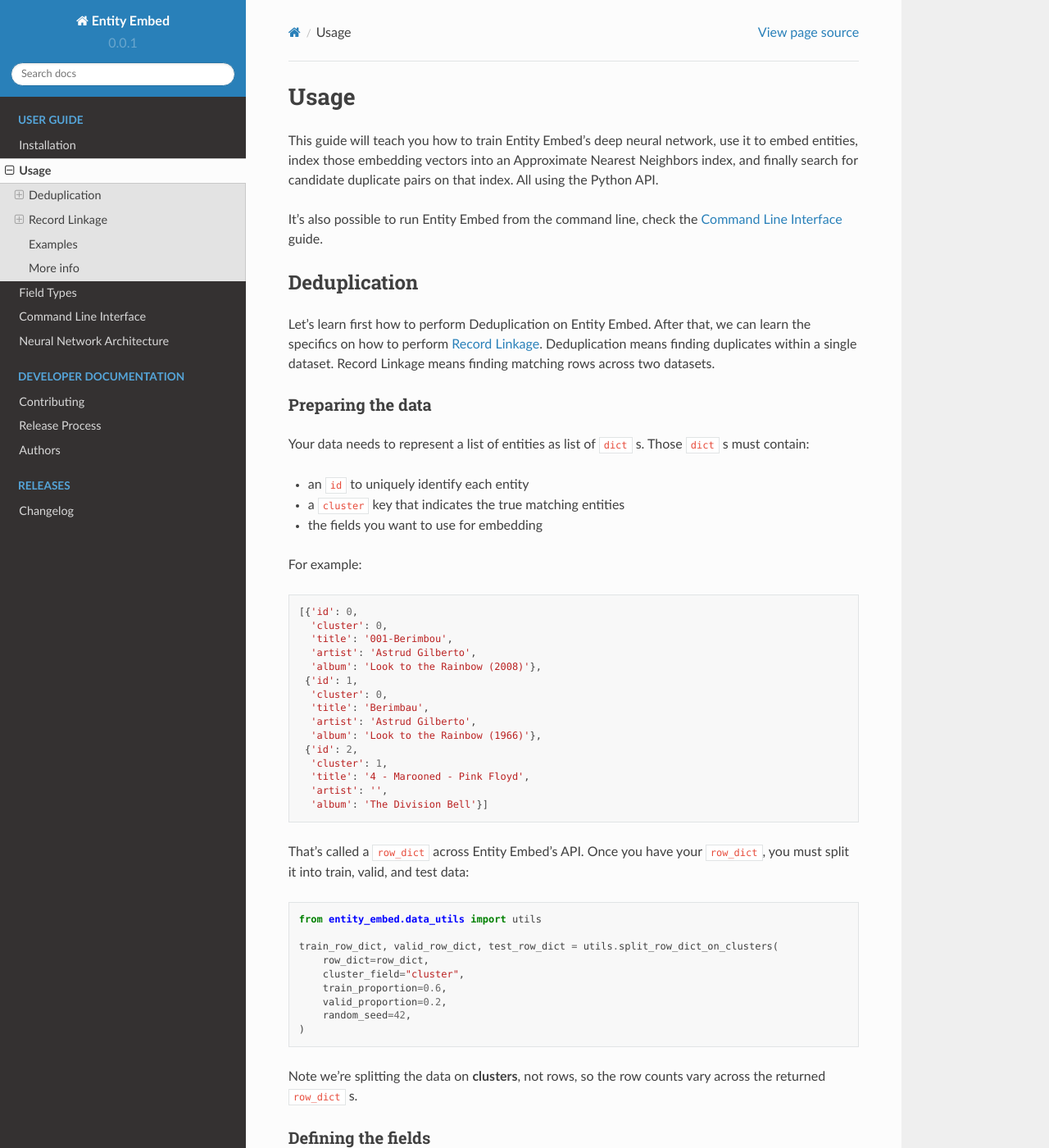
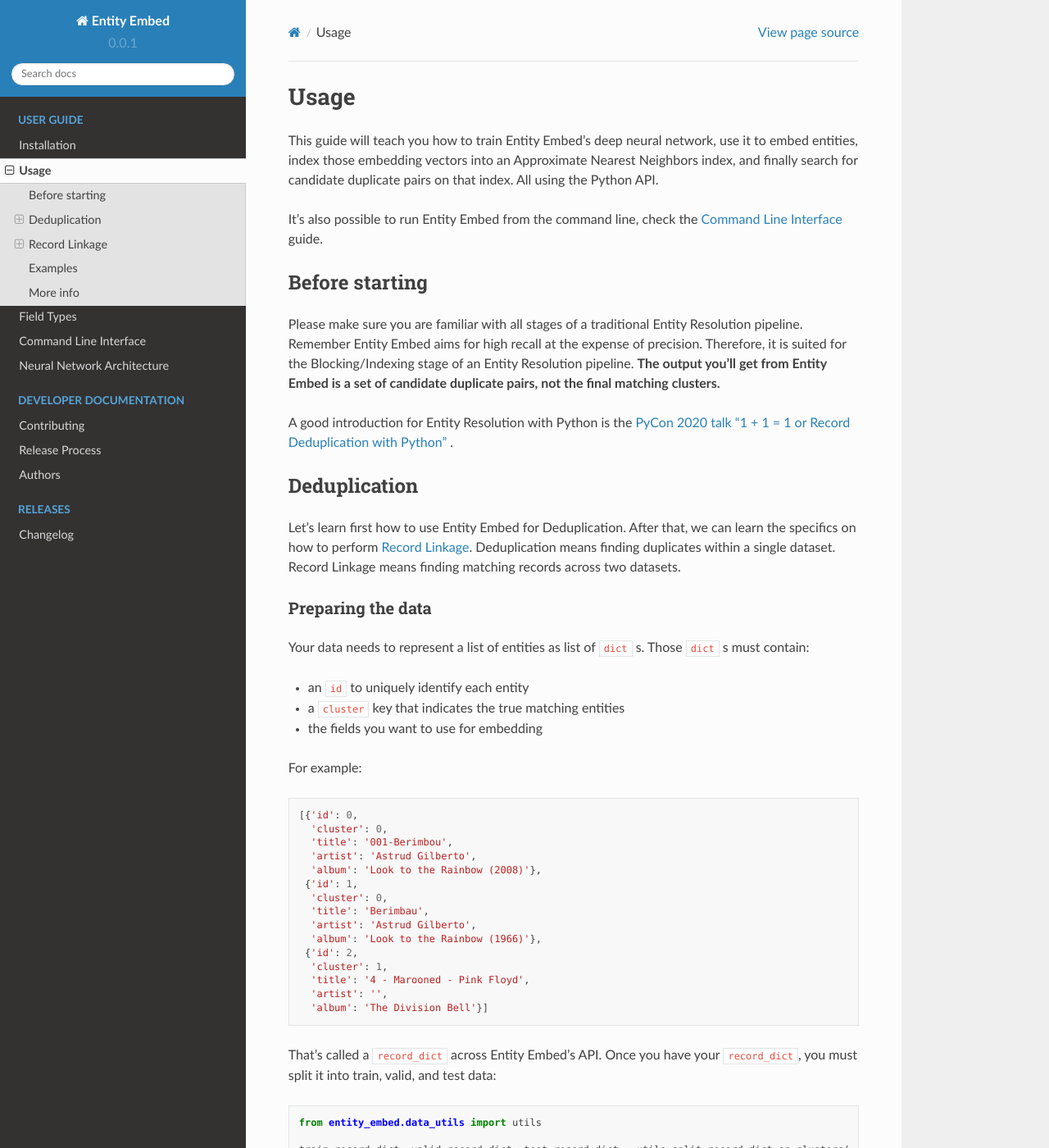
Before and after one commit to vintasoftware/entity-embed, a Sphinx documentation site: the page built from docs/guide/usage.rst, in a window 1280 px wide and 1400 px high. Shown: the whole window at 82% size. Built offline with Sphinx 7.4.7 and the Read the Docs theme 2.0.0, drawn with Linux system fonts in a browser that asks for light colours; some of the changed text lies outside the part shown.

Commit message:
Fix nomenclature

```diff
--- a/docs/guide/usage.rst
+++ b/docs/guide/usage.rst
@@ -6,12 +6,20 @@
 
 It's also possible to run Entity Embed from the command line, check the :ref:`Command Line Interface <cli>` guide.
 
+
+Before starting
+---------------
+
+Please make sure you are familiar with all stages of a traditional Entity Resolution pipeline. Remember Entity Embed aims for high recall at the expense of precision. Therefore, it is suited for the Blocking/Indexing stage of an Entity Resolution pipeline. **The output you'll get from Entity Embed is a set of candidate duplicate pairs, not the final matching clusters.**
+
+A good introduction for Entity Resolution with Python is the `PyCon 2020 talk "1 + 1 = 1 or Record Deduplication with Python" <https://youtu.be/eMI8lwQl3Dc>`_ .
+
 .. _deduplication:
 
 Deduplication
 -------------
 
-Let's learn first how to perform Deduplication on Entity Embed. After that, we can learn the specifics on how to perform :ref:`Record Linkage <record_linkage>`. Deduplication means finding duplicates within a single dataset. Record Linkage means finding matching rows across two datasets.
+Let's learn first how to use Entity Embed for Deduplication. After that, we can learn the specifics on how to perform :ref:`Record Linkage <record_linkage>`. Deduplication means finding duplicates within a single dataset. Record Linkage means finding matching records across two datasets.
 
 Preparing the data
 ~~~~~~~~~~~~~~~~~~
@@ -40,19 +48,19 @@
       'artist': '',
       'album': 'The Division Bell'}]
 
-That's called a ``row_dict`` across Entity Embed's API. Once you have your ``row_dict``, you must split it into train, valid, and test data::
+That's called a ``record_dict`` across Entity Embed's API. Once you have your ``record_dict``, you must split it into train, valid, and test data::
 
     from entity_embed.data_utils import utils
 
-    train_row_dict, valid_row_dict, test_row_dict = utils.split_row_dict_on_clusters(
-        row_dict=row_dict,
+    train_record_dict, valid_record_dict, test_record_dict = utils.split_record_dict_on_clusters(
+        record_dict=record_dict,
         cluster_field="cluster",
         train_proportion=0.6,
         valid_proportion=0.2,
         random_seed=42,
     )
 
-Note we're splitting the data on **clusters**, not rows, so the row counts vary across the returned ``row_dict`` s.
+Note we're splitting the data on **clusters**, not records, so the record counts vary across the returned ``record_dict`` s.
 
 Defining the fields
 ~~~~~~~~~~~~~~~~~~~
@@ -99,18 +107,18 @@
 .. note::
     Check the available :ref:`Field Types <field_types>` and use the ones that make most sense for your data.
 
-With the ``field_config_dict``, we can get a ``row_numericalizer`` . This object will convert the strings from our entities into tensors for the neural network::
+With the ``field_config_dict``, we can get a ``record_numericalizer`` . This object will convert the strings from our entities into tensors for the neural network::
 
 
     from entity_embed import FieldConfigDictParser
 
-    row_numericalizer = FieldConfigDictParser.from_dict(
+    record_numericalizer = FieldConfigDictParser.from_dict(
         field_config_dict,
-        row_list=row_dict.values(),
+        record_list=record_dict.values(),
     )
 
 .. warning::
-    Note the ``field_config_dict`` receives a ``row_list`` . Here we're passing ``row_list=row_dict.values()``, meaning we're passing all train, valid, and test data. **If you have unlabeled data, you should include it too in** ``row_list`` . It's important to build the ``row_numericalizer`` with ALL available data, labeled or not. This ensures numericalization will know the true ``max_str_len`` of the fields of your data, and the true vocabulary of tokens to generalize well.
+    Note the ``field_config_dict`` receives a ``record_list`` . Here we're passing ``record_list=record_dict.values()``, meaning we're passing all train, valid, and test data. **If you have unlabeled data, you should include it too in** ``record_list`` . It's important to build the ``record_numericalizer`` with ALL available data, labeled or not. This ensures numericalization will know the true ``max_str_len`` of the fields of your data, and the true vocabulary of tokens to generalize well.
 
 Building the model
 ~~~~~~~~~~~~~~~~~~
@@ -120,11 +128,11 @@
     from entity_embed import DeduplicationDataModule
 
     datamodule = DeduplicationDataModule(
-        train_row_dict=train_row_dict,
-        valid_row_dict=valid_row_dict,
-        test_row_dict=test_row_dict,
+        train_record_dict=train_record_dict,
+        valid_record_dict=valid_record_dict,
+        test_record_dict=test_record_dict,
         cluster_field="cluster",
-        row_numericalizer=row_numericalizer,
+        record_numericalizer=record_numericalizer,
         batch_size=32,
         eval_batch_size=64,
         random_seed=42,
@@ -135,12 +143,12 @@
 
 Now the training process!
 
-We must choose the K of the Approximate Nearest Neighbors, i.e., the top K neighbors our model will use to find duplicates in the embedding space. Below we're using the ``row_numericalizer`` and ``ann_k`` to initializing the ``EntityEmbed`` model object::
+We must choose the K of the Approximate Nearest Neighbors, i.e., the top K neighbors our model will use to find duplicates in the embedding space. Below we're using the ``record_numericalizer`` and ``ann_k`` to initializing the ``EntityEmbed`` model object::
 
     from entity_embed import EntityEmbed
 
     model = EntityEmbed(
-        row_numericalizer,
+        record_numericalizer,
         ann_k=100,
     )
 
@@ -177,10 +185,10 @@
 Indexing embeddings / Production run
 ~~~~~~~~~~~~~~~~~~~~~~~~~~~~~~~~~~~~
 
-When running in production, you only have access to the trained ``model`` object and the production ``row_dict`` (without the true clusters filled, of course). You can get the embedding vectors of a production ``row_dict`` using the ``predict`` method::
+When running in production, you only have access to the trained ``model`` object and the production ``record_dict`` (without the true clusters filled, of course). You can get the embedding vectors of a production ``record_dict`` using the ``predict`` method::
 
     vector_dict = model.predict(
-        row_dict=production_row_dict,
+        record_dict=production_record_dict,
         batch_size=64
     )
 
@@ -249,13 +257,13 @@
     from entity_embed import LinkageDataModule
 
     datamodule = LinkageDataModule(
-        train_row_dict=train_row_dict,
-        valid_row_dict=valid_row_dict,
-        test_row_dict=test_row_dict,
+        train_record_dict=train_record_dict,
+        valid_record_dict=valid_record_dict,
+        test_record_dict=test_record_dict,
         source_field="__source",
         left_source="left",
         cluster_field="cluster",
-        row_numericalizer=row_numericalizer,
+        record_numericalizer=record_numericalizer,
         batch_size=32,
         eval_batch_size=64,
         random_seed=42,
@@ -269,7 +277,7 @@
     from entity_embed import LinkageEmbed
 
     model = LinkageEmbed(
-        row_numericalizer,
+        record_numericalizer,
         ann_k=100,
         source_field="__source",
         left_source="left",
@@ -281,7 +289,7 @@
 When calling ``predict``, you will now get two ``vector_dict`` s, one for each source dataset::
 
     test_left_vector_dict, test_right_vector_dict = model.predict(
-        row_dict=test_row_dict,
+        record_dict=test_record_dict,
         batch_size=eval_batch_size
     )
 
--- a/requirements-examples.txt
+++ b/requirements-examples.txt
@@ -1,4 +1,6 @@
 -r requirements.txt
+jupyter>=1.0.0
+matplotlib==3.4.1
 scikit-learn==0.24.1
+seaborn==0.11.1
 unidecode==1.1.2
-jupyter>=1.0.0
```
Also changed, not shown: 16 other files.
